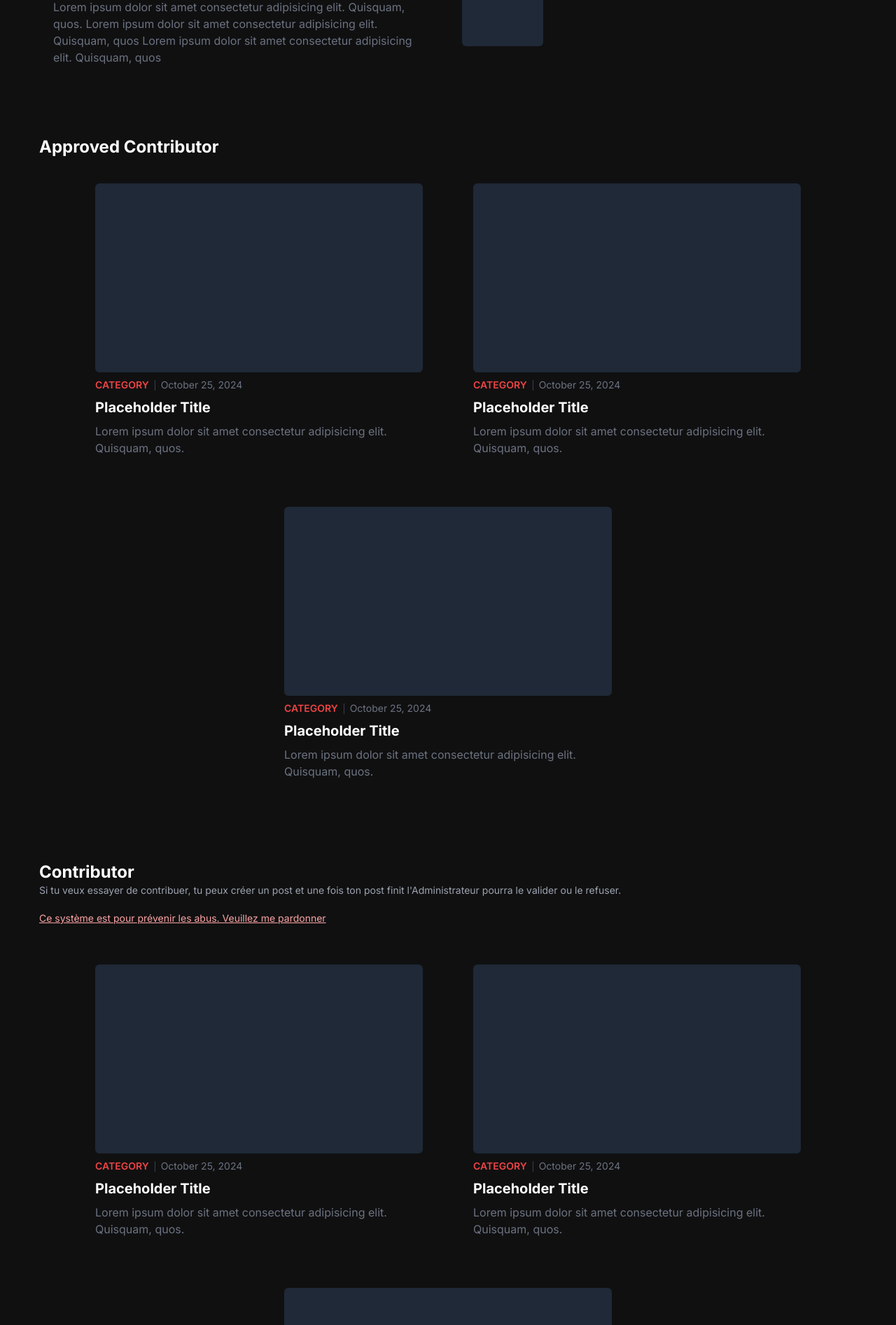
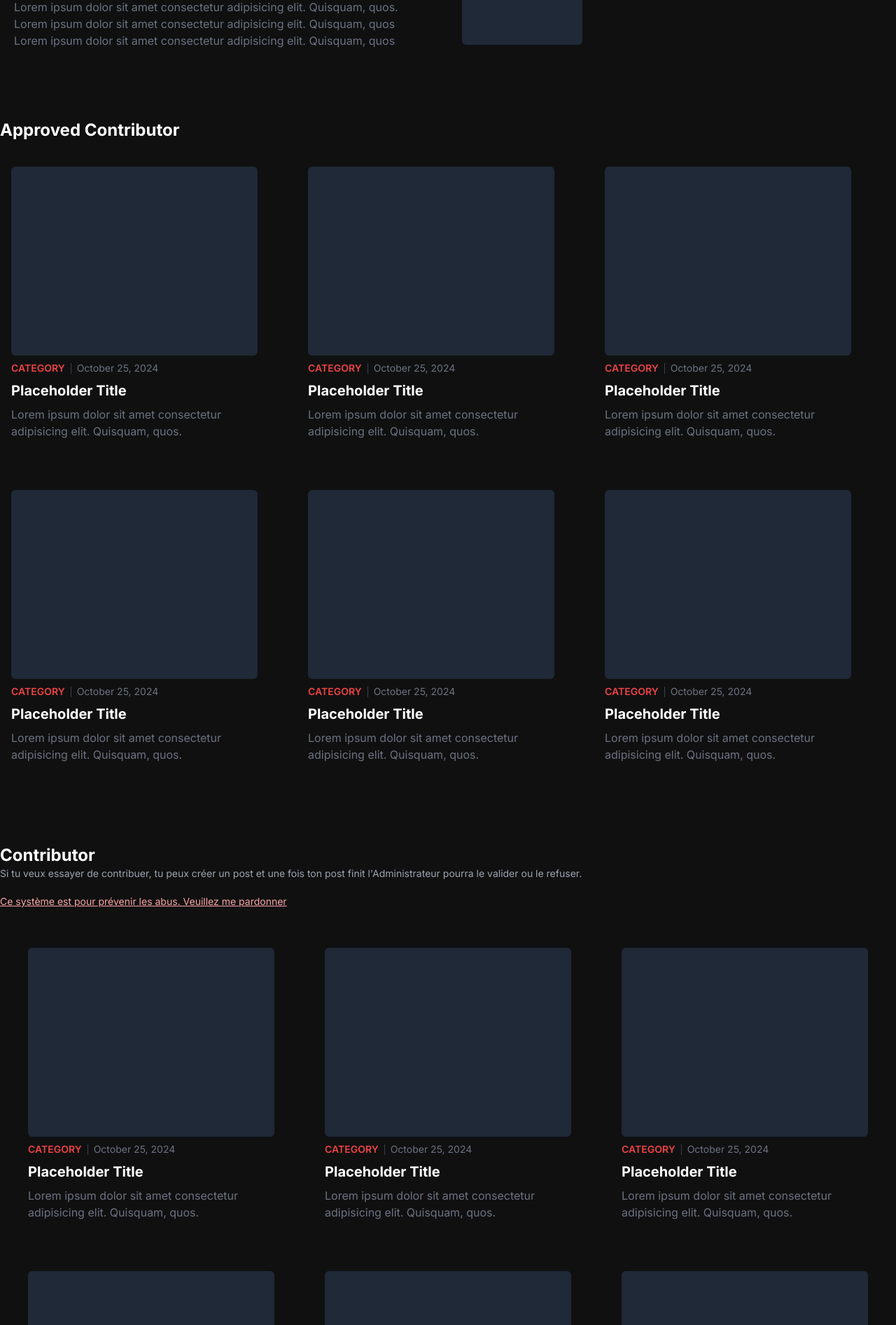
Before and after one commit to KevinPgn/1.-Blog-Portfolio, a Next.js app: page / in a window 1280 px wide. Shown: the part 904-2797 px from the top of the page at 70% size. Built offline with nearby package versions, Linux system fonts and the light colour scheme; no server answers.

Commit message:
contributor

```diff
--- a/src/app/page.tsx
+++ b/src/app/page.tsx
@@ -10,7 +10,7 @@ export default async function Home() {
   const session = await getSession();
 
   return (
-  <div className="mx-14 max-md:mx-2">
+  <div className="max-w-[1600px] mx-auto">
 
     <div className="flex items-center text-center justify-center flex-col my-10 gap-5">
       <h2 className="text-4xl font-bold uppercase">Un Blog qui Partage Mes Projets et mon évolution</h2>
@@ -21,7 +21,7 @@ export default async function Home() {
       </div>
     </div>
 
-    <h2 className="text-2xl font-bold my-5">Admin Post</h2>
+    <h2 className="text-2xl font-bold">Admin Post</h2>
     <AdminPostSection />
 
     <h2 className="text-2xl font-bold my-5">Approved Contributor</h2>
--- a/src/features/adminSection/components/AdminPostSection.tsx
+++ b/src/features/adminSection/components/AdminPostSection.tsx
@@ -17,7 +17,7 @@ export const AdminPostSection = () => {
             </div>
         </div>
 
-        <div className="flex flex-col sm:flex-row gap-4 sm:gap-7 border-t border-gray-700 py-5 cursor-pointer hover:bg-[#1a1a1d] p-5 duration-75">
+        <div className="flex flex-col sm:flex-row gap-4 sm:gap-7 py-5 cursor-pointer hover:bg-[#1a1a1d] p-5 duration-75">
             <div className="w-full sm:w-[250px] h-[150px] bg-gray-800 rounded-md"></div>
             <div className="flex flex-col gap-1">
                 <span className="text-gray-500 text-sm sm:text-base">October 25, 2024</span>
@@ -25,7 +25,7 @@ export const AdminPostSection = () => {
             </div>
         </div>
 
-        <div className="flex flex-col sm:flex-row gap-4 sm:gap-7 border-t border-gray-700 py-5 cursor-pointer hover:bg-[#1a1a1d] p-5 duration-75">
+        <div className="flex flex-col sm:flex-row gap-4 sm:gap-7 py-5 cursor-pointer hover:bg-[#1a1a1d] p-5 duration-75">
             <div className="w-full sm:w-[250px] h-[150px] bg-gray-800 rounded-md"></div>
             <div className="flex flex-col gap-1">
                 <span className="text-gray-500 text-sm sm:text-base">October 25, 2024</span>
--- a/src/features/approvedContributorSection/components/ApprovedContributorSection.tsx
+++ b/src/features/approvedContributorSection/components/ApprovedContributorSection.tsx
@@ -1,6 +1,6 @@
 export const ApprovedContributorSection = () => {
-  return <section className="px-10 max-md:px-0 flex items-center justify-center gap-10 flex-wrap my-5">
-    <div className="flex flex-col gap-2 p-4 rounded-md hover:bg-[#1a1a1d] duration-75 cursor-pointer w-[500px] max-md:w-full">
+  return <section className="max-md:px-0 flex items-center gap-10 flex-wrap my-5">
+    <div className="flex flex-col gap-2 p-4 rounded-md hover:bg-[#1a1a1d] duration-75 cursor-pointer w-[30%] max-md:w-full">
       <div className="w-full h-[270px] bg-gray-800 rounded-md"></div>
       <div className="flex items-center gap-2">
         <span className="text-red-500 text-sm uppercase font-semibold">Category</span>
@@ -11,7 +11,7 @@ export const ApprovedContributorSection = () => {
       <p className="text-gray-500">Lorem ipsum dolor sit amet consectetur adipisicing elit. Quisquam, quos.</p>
     </div>
 
-    <div className="flex flex-col gap-2 p-4 rounded-md hover:bg-[#1a1a1d] duration-75 cursor-pointer w-[500px] max-md:w-full">
+    <div className="flex flex-col gap-2 p-4 rounded-md hover:bg-[#1a1a1d] duration-75 cursor-pointer w-[30%] max-md:w-full">
       <div className="w-full h-[270px] bg-gray-800 rounded-md"></div>
       <div className="flex items-center gap-2">
         <span className="text-red-500 text-sm uppercase font-semibold">Category</span>
@@ -22,7 +22,40 @@ export const ApprovedContributorSection = () => {
       <p className="text-gray-500">Lorem ipsum dolor sit amet consectetur adipisicing elit. Quisquam, quos.</p>
     </div>
 
-    <div className="flex flex-col gap-2 p-4 rounded-md hover:bg-[#1a1a1d] duration-75 cursor-pointer w-[500px] max-md:w-full">
+    <div className="flex flex-col gap-2 p-4 rounded-md hover:bg-[#1a1a1d] duration-75 cursor-pointer w-[30%] max-md:w-full">
+      <div className="w-full h-[270px] bg-gray-800 rounded-md"></div>
+      <div className="flex items-center gap-2">
+        <span className="text-red-500 text-sm uppercase font-semibold">Category</span>
+        <div className="w-[1px] h-[15px] bg-gray-700"></div>
+        <span className="text-gray-500 text-sm">October 25, 2024</span>
+      </div>
+      <h3 className="text-xl font-bold">Placeholder Title</h3>
+      <p className="text-gray-500">Lorem ipsum dolor sit amet consectetur adipisicing elit. Quisquam, quos.</p>
+    </div>
+
+    <div className="flex flex-col gap-2 p-4 rounded-md hover:bg-[#1a1a1d] duration-75 cursor-pointer w-[30%] max-md:w-full">
+      <div className="w-full h-[270px] bg-gray-800 rounded-md"></div>
+      <div className="flex items-center gap-2">
+        <span className="text-red-500 text-sm uppercase font-semibold">Category</span>
+        <div className="w-[1px] h-[15px] bg-gray-700"></div>
+        <span className="text-gray-500 text-sm">October 25, 2024</span>
+      </div>
+      <h3 className="text-xl font-bold">Placeholder Title</h3>
+      <p className="text-gray-500">Lorem ipsum dolor sit amet consectetur adipisicing elit. Quisquam, quos.</p>
+    </div>
+
+    <div className="flex flex-col gap-2 p-4 rounded-md hover:bg-[#1a1a1d] duration-75 cursor-pointer w-[30%] max-md:w-full">
+      <div className="w-full h-[270px] bg-gray-800 rounded-md"></div>
+      <div className="flex items-center gap-2">
+        <span className="text-red-500 text-sm uppercase font-semibold">Category</span>
+        <div className="w-[1px] h-[15px] bg-gray-700"></div>
+        <span className="text-gray-500 text-sm">October 25, 2024</span>
+      </div>
+      <h3 className="text-xl font-bold">Placeholder Title</h3>
+      <p className="text-gray-500">Lorem ipsum dolor sit amet consectetur adipisicing elit. Quisquam, quos.</p>
+    </div>
+
+    <div className="flex flex-col gap-2 p-4 rounded-md hover:bg-[#1a1a1d] duration-75 cursor-pointer w-[30%] max-md:w-full">
       <div className="w-full h-[270px] bg-gray-800 rounded-md"></div>
       <div className="flex items-center gap-2">
         <span className="text-red-500 text-sm uppercase font-semibold">Category</span>
--- a/src/features/contributorSection/components/ContributorSection.tsx
+++ b/src/features/contributorSection/components/ContributorSection.tsx
@@ -1,6 +1,6 @@
 export const ContributorSection = () => {
-    return <section className="px-10 max-md:px-0 flex items-center justify-center gap-10 flex-wrap my-5">
-      <div className="flex flex-col gap-2 p-4 rounded-md hover:bg-[#1a1a1d] duration-75 cursor-pointer w-[500px] max-md:w-full">
+    return <section className="flex items-center justify-center gap-10 flex-wrap my-5">
+      <div className="flex flex-col gap-2 p-4 rounded-md hover:bg-[#1a1a1d] duration-75 cursor-pointer w-[30%] max-md:w-full">
         <div className="w-full h-[270px] bg-gray-800 rounded-md"></div>
         <div className="flex items-center gap-2">
           <span className="text-red-500 text-sm uppercase font-semibold">Category</span>
@@ -11,7 +11,7 @@ export const ContributorSection = () => {
         <p className="text-gray-500">Lorem ipsum dolor sit amet consectetur adipisicing elit. Quisquam, quos.</p>
       </div>
 
-      <div className="flex flex-col gap-2 p-4 rounded-md hover:bg-[#1a1a1d] duration-75 cursor-pointer w-[500px] max-md:w-full">
+      <div className="flex flex-col gap-2 p-4 rounded-md hover:bg-[#1a1a1d] duration-75 cursor-pointer w-[30%] max-md:w-full">
         <div className="w-full h-[270px] bg-gray-800 rounded-md"></div>
         <div className="flex items-center gap-2">
           <span className="text-red-500 text-sm uppercase font-semibold">Category</span>
@@ -22,7 +22,40 @@ export const ContributorSection = () => {
         <p className="text-gray-500">Lorem ipsum dolor sit amet consectetur adipisicing elit. Quisquam, quos.</p>
       </div>
 
-      <div className="flex flex-col gap-2 p-4 rounded-md hover:bg-[#1a1a1d] duration-75 cursor-pointer w-[500px] max-md:w-full">
+      <div className="flex flex-col gap-2 p-4 rounded-md hover:bg-[#1a1a1d] duration-75 cursor-pointer w-[30%] max-md:w-full">
+        <div className="w-full h-[270px] bg-gray-800 rounded-md"></div>
+        <div className="flex items-center gap-2">
+          <span className="text-red-500 text-sm uppercase font-semibold">Category</span>
+          <div className="w-[1px] h-[15px] bg-gray-700"></div>
+          <span className="text-gray-500 text-sm">October 25, 2024</span>
+        </div>
+        <h3 className="text-xl font-bold">Placeholder Title</h3>
+        <p className="text-gray-500">Lorem ipsum dolor sit amet consectetur adipisicing elit. Quisquam, quos.</p>
+      </div>
+
+      <div className="flex flex-col gap-2 p-4 rounded-md hover:bg-[#1a1a1d] duration-75 cursor-pointer w-[30%] max-md:w-full">
+        <div className="w-full h-[270px] bg-gray-800 rounded-md"></div>
+        <div className="flex items-center gap-2">
+          <span className="text-red-500 text-sm uppercase font-semibold">Category</span>
+          <div className="w-[1px] h-[15px] bg-gray-700"></div>
+          <span className="text-gray-500 text-sm">October 25, 2024</span>
+        </div>
+        <h3 className="text-xl font-bold">Placeholder Title</h3>
+        <p className="text-gray-500">Lorem ipsum dolor sit amet consectetur adipisicing elit. Quisquam, quos.</p>
+      </div>
+
+      <div className="flex flex-col gap-2 p-4 rounded-md hover:bg-[#1a1a1d] duration-75 cursor-pointer w-[30%] max-md:w-full">
+        <div className="w-full h-[270px] bg-gray-800 rounded-md"></div>
+        <div className="flex items-center gap-2">
+          <span className="text-red-500 text-sm uppercase font-semibold">Category</span>
+          <div className="w-[1px] h-[15px] bg-gray-700"></div>
+          <span className="text-gray-500 text-sm">October 25, 2024</span>
+        </div>
+        <h3 className="text-xl font-bold">Placeholder Title</h3>
+        <p className="text-gray-500">Lorem ipsum dolor sit amet consectetur adipisicing elit. Quisquam, quos.</p>
+      </div>
+
+      <div className="flex flex-col gap-2 p-4 rounded-md hover:bg-[#1a1a1d] duration-75 cursor-pointer w-[30%] max-md:w-full">
         <div className="w-full h-[270px] bg-gray-800 rounded-md"></div>
         <div className="flex items-center gap-2">
           <span className="text-red-500 text-sm uppercase font-semibold">Category</span>
```
